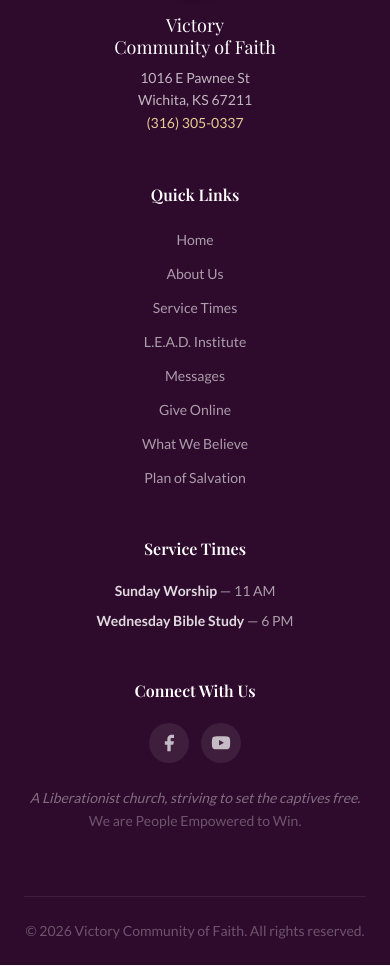
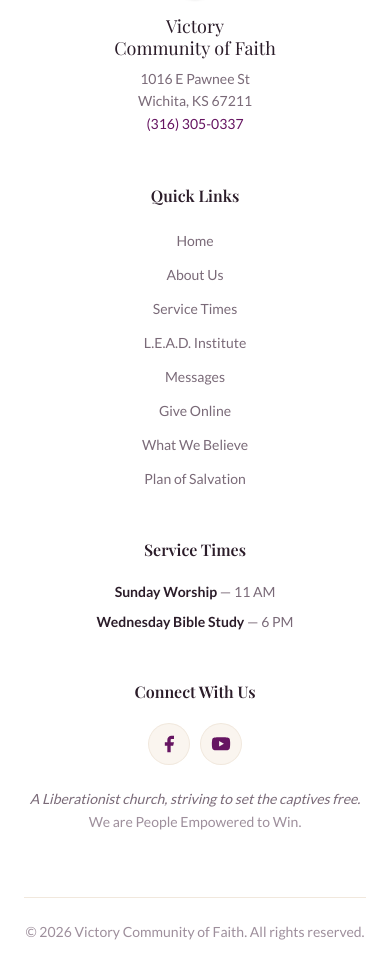
Before and after one commit to edesent/victorycommunityoffaith, a Next.js app: page /give in a window 390 px wide. Shown: the part 1823-2789 px from the top of the page. Built offline with nearby package versions, Linux system fonts and the light colour scheme; a web font is replaced by a local one.

Commit message:
White footer; remove built-for-phone section
Co-Authored-By: Claude Fable 5 <noreply@anthropic.com>

```diff
--- a/src/app/page.tsx
+++ b/src/app/page.tsx
@@ -17,7 +17,6 @@ import Give from "@/components/Give";
 import PhotoGallery from "@/components/PhotoGallery";
 import MapAddress from "@/components/MapAddress";
 import PrayerAndChat from "@/components/PrayerAndChat";
-import MobileFriendly from "@/components/MobileFriendly";
 import Footer from "@/components/Footer";
 import { SITE, logoUrl, ogImageUrl, phoneTel } from "@/config/site";
 
@@ -83,7 +82,6 @@ export default function Home() {
         <PhotoGallery />
         <MapAddress />
         <PrayerAndChat />
-        <MobileFriendly />
       </main>
       <Footer />
     </>
--- a/src/components/Footer.tsx
+++ b/src/components/Footer.tsx
@@ -18,21 +18,21 @@ const serviceTimes = [
 
 export default function Footer() {
   return (
-    <footer className="bg-brown-deep text-white/70 pt-20">
+    <footer className="bg-white text-text-body border-t border-cream-dark pt-20">
       <div className="max-w-7xl mx-auto px-6">
-        <div className="grid sm:grid-cols-2 lg:grid-cols-4 gap-12 pb-16 border-b border-white/[.08]">
+        <div className="grid sm:grid-cols-2 lg:grid-cols-4 gap-12 pb-16 border-b border-cream-dark">
           {/* Brand */}
           <div className="flex flex-col items-center text-center sm:items-start sm:text-left">
-            <div className="w-14 h-14 rounded-full bg-warm-white flex items-center justify-center shadow-md mb-4 overflow-hidden">
+            <div className="w-14 h-14 rounded-full bg-cream flex items-center justify-center shadow-sm ring-1 ring-cream-dark mb-4 overflow-hidden">
               <img src="/logo.png" alt={`${SITE.name} logo`} className="w-11 h-11 object-contain" />
             </div>
-            <p className="font-serif text-lg text-white mb-2 leading-tight">
+            <p className="font-serif text-lg text-text-dark mb-2 leading-tight">
               {brandTop}<br />{brandBottom}
             </p>
-            <p className="text-sm leading-relaxed">
+            <p className="text-sm leading-relaxed text-text-light">
               {SITE.address.street}<br />
               {SITE.address.city}, {SITE.address.state} {SITE.address.zip}<br />
-              <a href={`tel:${phoneTel}`} className="text-gold-light hover:text-gold transition-colors">
+              <a href={`tel:${phoneTel}`} className="text-brown-light hover:text-brown transition-colors">
                 {SITE.phone}
               </a>
             </p>
@@ -40,11 +40,11 @@ export default function Footer() {
 
           {/* Quick Links */}
           <div className="text-center sm:text-left">
-            <h4 className="font-serif text-base font-semibold text-white mb-5">Quick Links</h4>
+            <h4 className="font-serif text-base font-semibold text-text-dark mb-5">Quick Links</h4>
             <ul className="space-y-2.5">
               {quickLinks.map((link) => (
                 <li key={link.href}>
-                  <a href={link.href} className="text-sm text-white/60 hover:text-gold-light sm:hover:pl-1 transition-all">
+                  <a href={link.href} className="text-sm text-text-light hover:text-brown-light sm:hover:pl-1 transition-all">
                     {link.label}
                   </a>
                 </li>
@@ -54,11 +54,11 @@ export default function Footer() {
 
           {/* Service Times */}
           <div className="text-center sm:text-left">
-            <h4 className="font-serif text-base font-semibold text-white mb-5">Service Times</h4>
+            <h4 className="font-serif text-base font-semibold text-text-dark mb-5">Service Times</h4>
             <ul className="space-y-2.5">
               {serviceTimes.map((s) => (
-                <li key={s.label} className="text-sm text-white/60">
-                  <strong className="text-white/85 font-semibold">{s.label}</strong> — {s.time}
+                <li key={s.label} className="text-sm text-text-light">
+                  <strong className="text-text-dark font-semibold">{s.label}</strong> — {s.time}
                 </li>
               ))}
             </ul>
@@ -66,14 +66,14 @@ export default function Footer() {
 
           {/* Connect */}
           <div className="text-center sm:text-left">
-            <h4 className="font-serif text-base font-semibold text-white mb-5">Connect With Us</h4>
+            <h4 className="font-serif text-base font-semibold text-text-dark mb-5">Connect With Us</h4>
             <div className="flex gap-3 mb-6 justify-center sm:justify-start">
               <a
                 href={SITE.facebookUrl || "#"}
                 aria-label="Facebook"
                 target={SITE.facebookUrl ? "_blank" : undefined}
                 rel={SITE.facebookUrl ? "noopener noreferrer" : undefined}
-                className="w-10 h-10 flex items-center justify-center rounded-full bg-white/[.08] text-white/70 hover:bg-gold hover:text-brown-deep hover:-translate-y-0.5 transition-all"
+                className="w-10 h-10 flex items-center justify-center rounded-full bg-cream text-brown-light ring-1 ring-cream-dark hover:bg-gold hover:text-brown-deep hover:-translate-y-0.5 transition-all"
               >
                 <svg viewBox="0 0 24 24" fill="currentColor" className="w-5 h-5">
                   <path d="M18 2h-3a5 5 0 0 0-5 5v3H7v4h3v8h4v-8h3l1-4h-4V7a1 1 0 0 1 1-1h3z" />
@@ -84,22 +84,22 @@ export default function Footer() {
                 aria-label="YouTube"
                 target={SITE.youtubeUrl ? "_blank" : undefined}
                 rel={SITE.youtubeUrl ? "noopener noreferrer" : undefined}
-                className="w-10 h-10 flex items-center justify-center rounded-full bg-white/[.08] text-white/70 hover:bg-gold hover:text-brown-deep hover:-translate-y-0.5 transition-all"
+                className="w-10 h-10 flex items-center justify-center rounded-full bg-cream text-brown-light ring-1 ring-cream-dark hover:bg-gold hover:text-brown-deep hover:-translate-y-0.5 transition-all"
               >
                 <svg viewBox="0 0 24 24" fill="currentColor" className="w-5 h-5">
                   <path d="M22.54 6.42a2.78 2.78 0 0 0-1.94-2C18.88 4 12 4 12 4s-6.88 0-8.6.46a2.78 2.78 0 0 0-1.94 2A29 29 0 0 0 1 11.75a29 29 0 0 0 .46 5.33A2.78 2.78 0 0 0 3.4 19.1c1.72.46 8.6.46 8.6.46s6.88 0 8.6-.46a2.78 2.78 0 0 0 1.94-2 29 29 0 0 0 .46-5.25 29 29 0 0 0-.46-5.43zM9.75 15.02V8.48l5.75 3.27-5.75 3.27z" />
                 </svg>
               </a>
             </div>
-            <p className="text-sm italic text-white/40 leading-relaxed">
+            <p className="text-sm italic text-text-light leading-relaxed">
               A Liberationist church, striving to set the captives free.<br />
-              <em className="not-italic text-white/30">We are People Empowered to Win.</em>
+              <em className="not-italic text-text-muted">We are People Empowered to Win.</em>
             </p>
           </div>
         </div>
 
         {/* Bottom */}
-        <div className="text-center py-6 text-sm text-white/30">
+        <div className="text-center py-6 text-sm text-text-muted">
           <p>&copy; {new Date().getFullYear()} {SITE.name}. All rights reserved.</p>
         </div>
       </div>
```
Also changed, not shown: src/components/MobileFriendly.tsx (deleted, +0 -134 lines).
